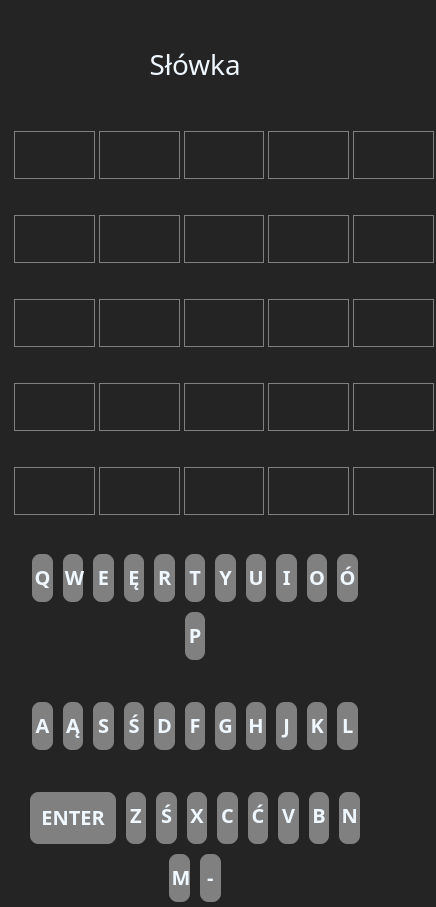
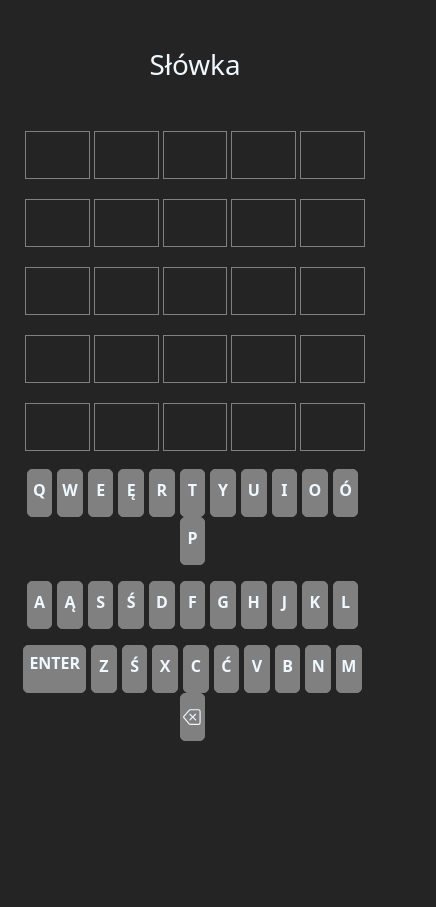
Before and after one commit to Toqqe/slowka, a React (Vite) app: page / in a window 390 px wide. Shown: the whole page, 436 px wide, since content can reach past the window. After the commit the page ends 844 px from the top, so only its background shows below. Built offline with nearby package versions, Linux system fonts and the light colour scheme.

Commit message:
change responsive view

```diff
--- a/src/app/_components/Keyboard.jsx
+++ b/src/app/_components/Keyboard.jsx
@@ -9,7 +9,7 @@ const Keyboard = ({handleClickKeyboard, handleEnterGuess,handleDeleteLetter, gue
     const keyboardThird = ['Z', 'Ś','X', 'C', 'Ć', 'V', 'B', 'N', 'M']
 
     return(
-        <Container className="keyboard-container">
+        <Container className="keyboard-container" fluid>
             <Row>
                 {keyboardFirst.map((el, i)=>(
                     <Key key={i} value={el} onClick={handleClickKeyboard} status={guessess[el]}/>
@@ -21,11 +21,16 @@ const Keyboard = ({handleClickKeyboard, handleEnterGuess,handleDeleteLetter, gue
                 ))}
             </Row>
             <Row>
-                <div onClick={handleEnterGuess} style={{width:'auto', padding:"10px"}}>ENTER</div>
+                <div className="enter-keyboard" onClick={handleEnterGuess} style={{width:'auto', padding:"10px"}}>ENTER</div>
                 {keyboardThird.map((el, i)=>(
                     <Key key={i} value={el} onClick={handleClickKeyboard} status={guessess[el]}/>
                 ))}
-                <div onClick={handleDeleteLetter}>-</div>
+                <div onClick={handleDeleteLetter} >
+                    <svg xmlns="http://www.w3.org/2000/svg"  fill="currentColor" class="bi bi-backspace" viewBox="0 0 16 15">
+                        <path d="M5.83 5.146a.5.5 0 0 0 0 .708L7.975 8l-2.147 2.146a.5.5 0 0 0 .707.708l2.147-2.147 2.146 2.147a.5.5 0 0 0 .707-.708L9.39 8l2.146-2.146a.5.5 0 0 0-.707-.708L8.683 7.293 6.536 5.146a.5.5 0 0 0-.707 0z"/>
+                        <path d="M13.683 1a2 2 0 0 1 2 2v10a2 2 0 0 1-2 2h-7.08a2 2 0 0 1-1.519-.698L.241 8.65a1 1 0 0 1 0-1.302L5.084 1.7A2 2 0 0 1 6.603 1zm-7.08 1a1 1 0 0 0-.76.35L1 8l4.844 5.65a1 1 0 0 0 .759.35h7.08a1 1 0 0 0 1-1V3a1 1 0 0 0-1-1z"/>
+                    </svg>
+                </div>
             </Row>
 
         </Container>
@@ -41,8 +46,10 @@ const Key = ({value, status, onClick, name}) =>{
 
 
     return(
-        <div key={value} name={name} className={classes} onClick={() => onClick(value)}>
-            {value}
+        <div key={value} className={`${value} ${classes}`} onClick={() => onClick(value)}>
+            <span>
+                {value}
+            </span>
         </div>
     )
 }
--- a/src/app/styles/keyboard.css
+++ b/src/app/styles/keyboard.css
@@ -10,7 +10,7 @@
     width: 6%;
     border: 1px solid gray;
     padding: 8px 1px;
-    border-radius: 8px;
+    border-radius: 5px;
     margin: 5px;
     background-color: #808080;
     font-size: 20px;
@@ -29,3 +29,43 @@
 .absent{
     background-color: #505050 !important;
 }
+
+.bi-backspace{
+    height: 20px;
+    width: 20px;
+}
+
+@media screen and (max-width: 500px) {
+    .keyboard-container{
+        width: 100% !important;
+        padding: 0 !important;
+        margin: 0 !important;
+    }
+    .keyboard-container .row{
+        display: flex;
+        text-align: center;
+        justify-content: center;
+        margin-top: 1rem;
+    }
+
+    .keyboard-container .row > div{
+        cursor: pointer;
+        width: 7%;
+        height: 3rem;
+        border: 1px solid gray;
+        padding: 8px 1px;
+        margin: 0 5px 0 0;
+        background-color: #808080;
+        font-size: 16px;
+        font-weight: bold;
+
+    }
+
+    .bi-backspace{
+        height: 25px;
+        width: 18px;
+    }
+    .enter-keyboard{
+        padding: 5px !important;
+    }
+}
--- a/src/app/styles/rows.css
+++ b/src/app/styles/rows.css
@@ -29,6 +29,18 @@
 }
 
 
+@media screen and (max-width: 500px) {
+    .rows-cols-items{
+        margin: 0 auto;
+        width: 20rem !important;
+    }
+
+    .rows-cols-items .row{
+        margin-top: 1rem;
+    }
+}
+
+
 @keyframes horizontal-shaking {
     0% { transform: translateX(0) }
     25% { transform: translateX(5px) }
```
